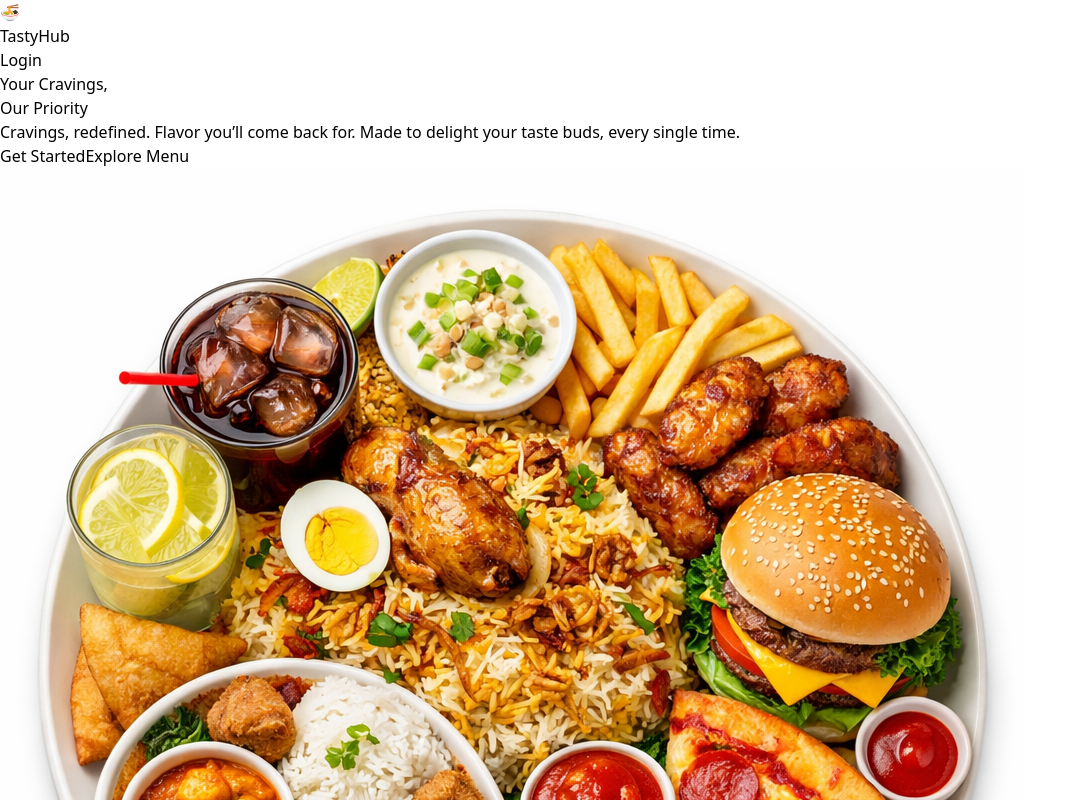
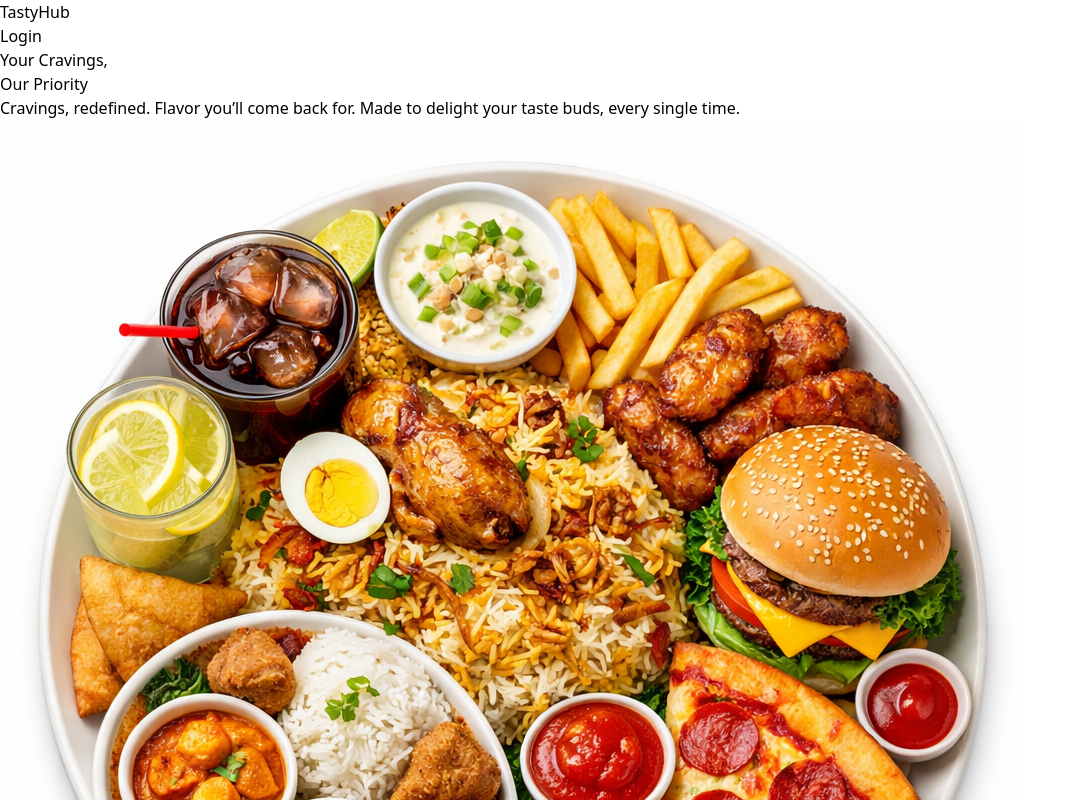
Before and after one commit to Soumita45/TastyHub, a React app in the folder frontend/: page / in a window 1280 px wide. Shown: the top 800 px of the page, without its empty margins (0-1065 px from the left). Built offline with nearby package versions, Linux system fonts and the light colour scheme; the HTML template or start-up script is replaced by a standard one.

Commit message:
UserFoodItem update commit

```diff
--- a/frontend/src/App.jsx
+++ b/frontend/src/App.jsx
@@ -6,7 +6,7 @@ import VerifyEmail from "./pages/VerifyEmail";
 import AddFood from "./components/food/AddFood"
 import FoodDetails from "./components/food/FoodDetails";
 
-import UserFoods from "./pages/UserFood";
+
 import Profile from "./pages/Profile";
 import MyOrders from "./components/food/MyOrder";
 
@@ -16,6 +16,7 @@ import AllOrder from "./components/food/AllOrder";
 import Foods from "./components/food/Foods";
 import UserLayout from "./components/layouts/UserLayout";
 import AdminLayout from "./components/layouts/AdminLayout";
+import UserFoods from "./components/food/UserFood";
 
 
 
--- a/frontend/src/components/layout/Navbar.jsx
+++ b/frontend/src/components/layout/Navbar.jsx
@@ -14,7 +14,6 @@ const Navbar = () => {
 
                         {/* Logo Section */}
                         <div className="flex items-center gap-2">
-                            <div className="text-3xl">🍜</div>
                             <span className="text-2xl font-bold text-red-500">
                                 TastyHub
                             </span>
--- a/frontend/src/components/section/Hero.jsx
+++ b/frontend/src/components/section/Hero.jsx
@@ -20,16 +20,6 @@ const Hero = () => {
                             Flavor you’ll come back for.
                             Made to delight your taste buds, every single time.
                         </p>
-
-                        <div className="flex flex-col sm:flex-row gap-4 pt-4">
-                                <button className="bg-red-600 hover:bg-red-500 text-white font-medium px-8 py-3 rounded-lg shadow-md hover:shadow-lg transform hover:-translate-y-0.5 transition-all duration-200">
-                                    Get Started
-                                </button>
-                            <button className="bg-white hover:bg-red-50 text-red-600 border-2 border-red-600 font-medium px-8 py-3 rounded-lg shadow-md hover:shadow-lg transform hover:-translate-y-0.5 transition-all duration-200">
-                                Explore Menu
-                            </button>
-
-                        </div>
 
 
                     </div>
--- a/frontend/src/features/adminSlice.js
+++ b/frontend/src/features/adminSlice.js
@@ -43,9 +43,15 @@ export const getDashboardStats = createAsyncThunk("admin/getDashboardStats", asy
 export const getAllFoods = createAsyncThunk("admin/getAllFoods",
     async ({ page = 1, search = "", category = "", foodType = "" }, { rejectWithValue }) => {
         try {
+              const token = localStorage.getItem("accessToken");
             const res = await axios.get(
                 `${API}/food/getAllFood?page=${page}&search=${search}&category=${category}&foodType=${foodType}`,
-            );
+
+        {
+            headers: {
+                Authorization: `Bearer ${token}`,
+            },
+        });
             console.log(res)
             return res.data;
         } catch (error) {
@@ -73,6 +79,7 @@ export const deleteFoods = createAsyncThunk("food/deleteFood", async (id, { reje
 }
 );
 
+//fatchAllOrders
 export const fetchAllOrders = createAsyncThunk("orders/fetchAllOrders", async (_, { rejectWithValue }) => {
     try {
         const token = localStorage.getItem("accessToken");
@@ -93,6 +100,7 @@ export const fetchAllOrders = createAsyncThunk("orders/fetchAllOrders", async (_
 }
 );
 
+//addFood
 export const addFood = createAsyncThunk("food/addFood", async (formData, { rejectWithValue }) => {
     try {
         const token = localStorage.getItem("accessToken");
@@ -122,6 +130,7 @@ export const addFood = createAsyncThunk("food/addFood", async (formData, { rejec
 }
 );
 
+//updateFood
 export const updateFood = createAsyncThunk("admin/updateFood",
     async ({ id, data }, { rejectWithValue }) => {
         try {
--- a/frontend/src/features/userSlice.js
+++ b/frontend/src/features/userSlice.js
@@ -43,11 +43,17 @@ export const deleteUser = createAsyncThunk("user/deleteUser", async (_, { reject
 }
 );
 
+//getSingleFood
 export const getSingleFood = createAsyncThunk(
     "food/getSingleFood",
     async (id, { rejectWithValue }) => {
         try {
-            const res = await axios.get(`${API}/food/getSingleFood/${id}`);
+              const token = localStorage.getItem("accessToken");
+            const res = await axios.get(`${API}/food/getSingleFood/${id}`, {
+            headers: {
+                Authorization: `Bearer ${token}`,
+            },
+        });
             return res.data.data;
         } catch (error) {
             return rejectWithValue(error.response?.data?.message);
```
Also changed, not shown: frontend/src/components/food/UserFood.jsx (renamed from frontend/src/pages/UserFood.jsx, +12 -13 lines), 1 other file (tests, documents, lock files or other folders).
